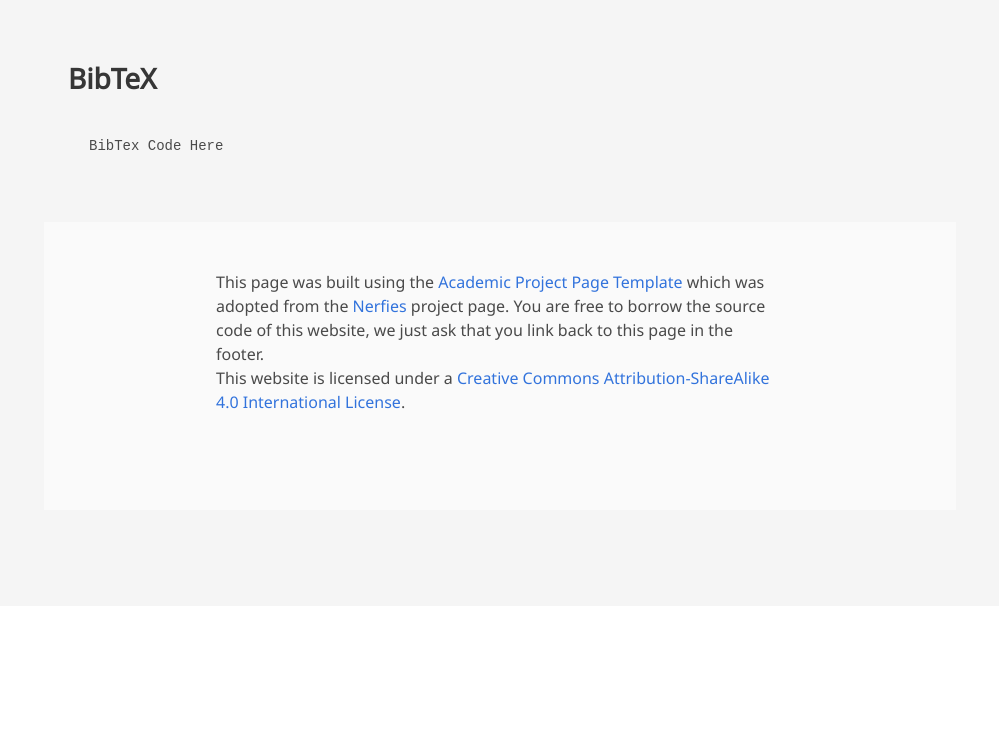
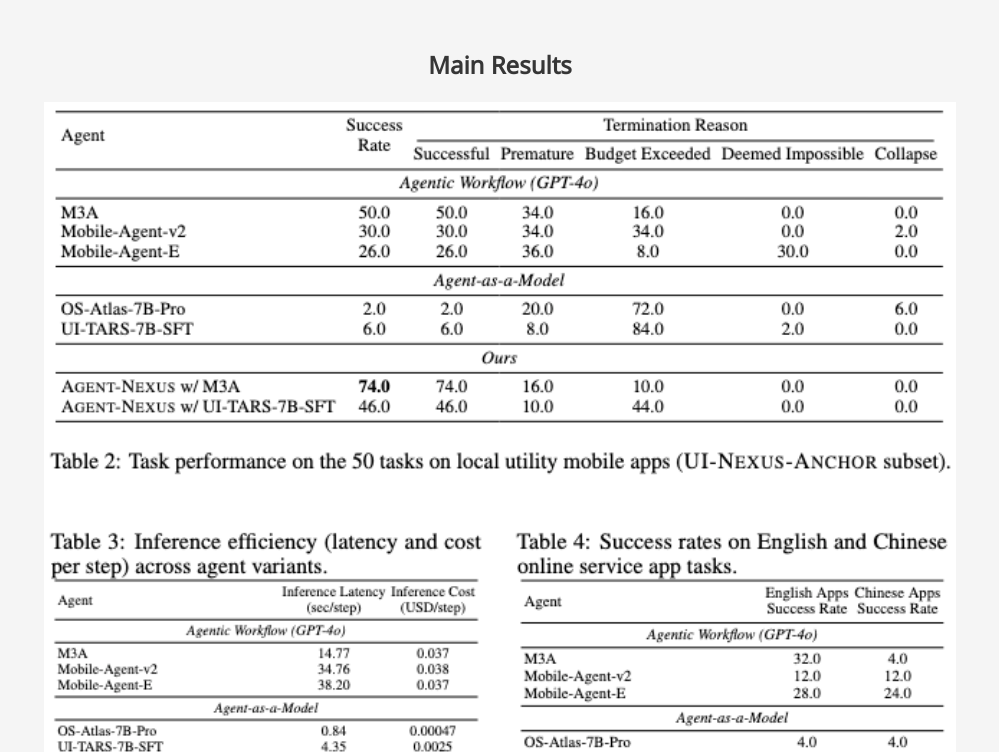
Before and after one commit to UI-Nexus/UI-Nexus.github.io, a plain HTML site: page index.html in a window 1280 px wide. Shown: the part 5394-6146 px from the top of the page, without its empty margins (140-1139 px from the left). Before the commit the page ends 6000 px from the top, so only its background shows below. Drawn offline with nearby package versions, Linux system fonts and the light colour scheme; some icons are missing; a web font is replaced by a local one.

Commit message:
Update index.html

```diff
--- a/index.html
+++ b/index.html
@@ -232,6 +232,11 @@
       </div>
     </div>
 
+    <h3 class="title is-4 has-text-centered mt-6">Main Results</h3>
+
+    <figure class="image mb-5">
+      <img src="static/images/results_v2.png" alt="Main results summary">
+    </figure>
 
 
 <!--BibTex citation -->
```
